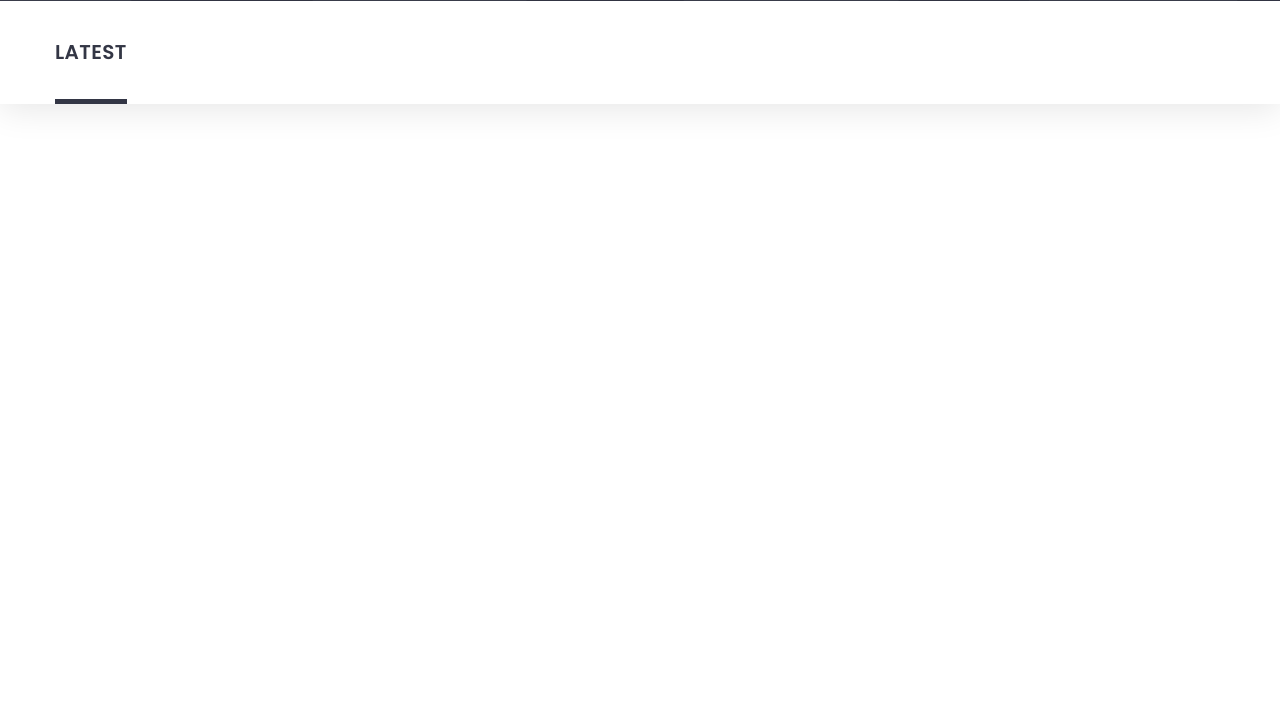
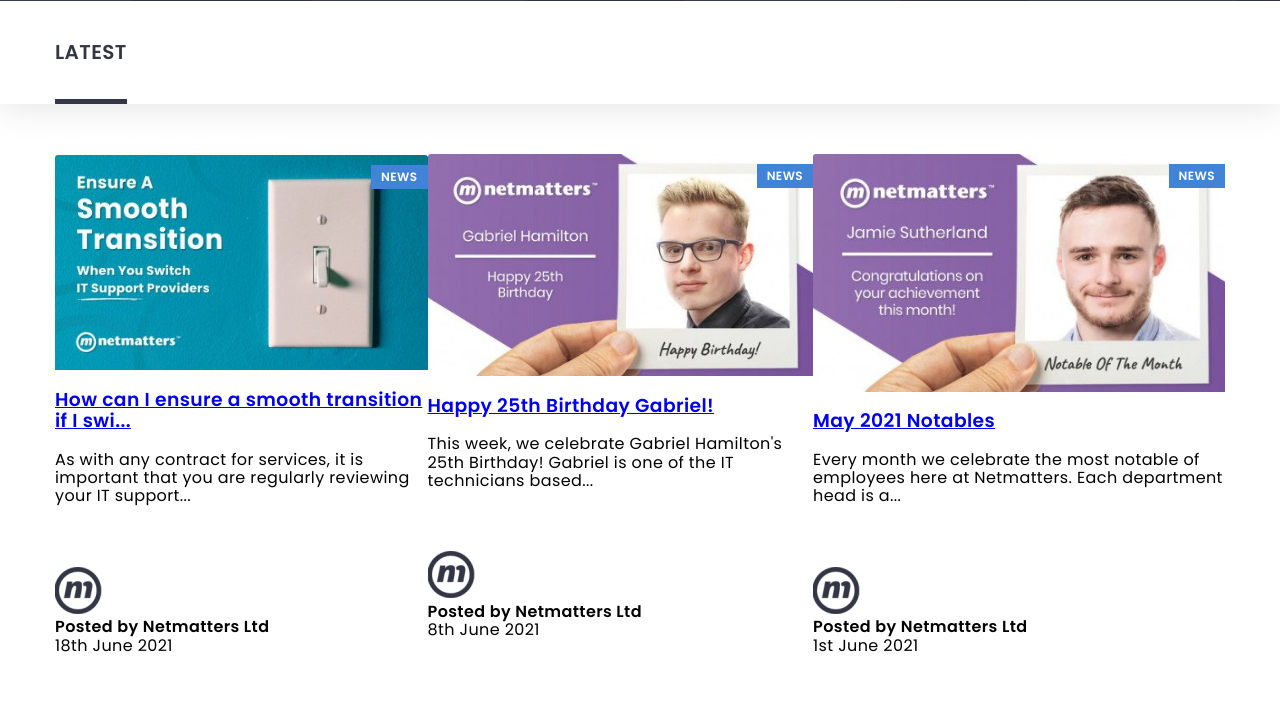
Before and after one commit to tahinia/HTML-CSS-Reflection, a PHP site: page / in a window 1280 px wide. Shown: the part 2215-2920 px from the top of the page. Before the commit the page ends 2324 px from the top, so only its background shows below. Run offline with PHP 8.4, Linux system fonts and the light colour scheme; some libraries are stand-ins or nearby versions.

Commit message:
Addition of news cards to site

```diff
--- a/index.html
+++ b/index.html
@@ -275,13 +275,95 @@
     <div class="section margin-width">
       <div class="cards-news">
         <div class="news-1">
+          <div class="news-img-container">
+            <a href="#" class="category">NEWS</a>
+            <a class="news-img" href="">
+              <img src="img/how-can-i-66LR.jpg" alt="Netmatters Ltd">
+            </a>
+          </div>
+          <div class="news-text">
+            <a href="#" target="_blank">
+              <h3>
+                How can I ensure a smooth transition if I swi...
+            </h3>
+            </a>
+            <p>As with any contract for services, it is important that you are regularly reviewing your IT support...
+              </p>
+              <a href="#">
+                <div class="btn news-button"> Read More</div>
+              </a>
+              <div class="news-poster">
+                <div class="news-logo">
+                  <img src="img/netmatters-ltd-VXAv.png" alt="Netmatters">
+                </div>
+                <div class="news-details">
+                  <strong class="main-text">Posted by Netmatters Ltd</strong>
+                  <br>
+                  18th June 2021
+                </div>
+              </div>
+          </div>
 
         </div>
         <div class="news-2">
-
+          <div class="news-img-container">
+            <a href="#" class="category">NEWS</a>
+            <a class="news-img" href="">
+              <img src="img/happy-25th-birthday-Hn2f.jpg" alt="Birthday">
+            </a>
+          </div>
+          <div class="news-text">
+            <a href="#" target="_blank">
+              <h3>
+                Happy 25th Birthday Gabriel!
+              </h3>
+            </a>
+            <p>This week, we celebrate Gabriel Hamilton's 25th Birthday! Gabriel is one of the IT technicians based...
+              </p>
+              <a href="#">
+                <div class="btn news-button"> Read More</div>
+              </a>
+              <div class="news-poster">
+                <div class="news-logo">
+                  <img src="img/netmatters-ltd-VXAv.png" alt="Netmatters">
+                </div>
+                <div class="news-details">
+                  <strong class="main-text">Posted by Netmatters Ltd</strong>
+                  <br>
+                  8th June 2021
+                </div>
+              </div>
+          </div>
         </div>
         <div class="news-3">
-
+          <div class="news-img-container">
+            <a href="#" class="category">NEWS</a>
+            <a class="news-img" href="">
+              <img src="img/may-2021-notables-B8cl.jpg" alt="Netmatters Ltd">
+            </a>
+          </div>
+          <div class="news-text">
+            <a href="#" target="_blank">
+              <h3>
+               May 2021 Notables
+            </h3>
+            </a>
+            <p>Every month we celebrate the most notable of employees here at Netmatters. Each department head is a...
+              </p>
+              <a href="#">
+                <div class="btn news-button"> Read More</div>
+              </a>
+              <div class="news-poster">
+                <div class="news-logo">
+                  <img src="img/netmatters-ltd-VXAv.png" alt="Netmatters">
+                </div>
+                <div class="news-details">
+                  <strong class="main-text">Posted by Netmatters Ltd</strong>
+                  <br>
+                  1st June 2021
+                </div>
+              </div>
+          </div>
         </div>
       </div>
     </div>
--- a/scss/_latest.scss
+++ b/scss/_latest.scss
@@ -26,3 +26,62 @@
         right: 0px;
     }
 }
+
+.cards-news{
+    display: flex;
+    flex-wrap: wrap;
+    padding-left: 15px;
+    padding-right: 15px;
+    margin-left: auto;
+    margin-right: auto;
+
+    @include mq('sm'){
+        flex-direction: row;
+        flex-wrap: nowrap;
+        align-items: flex-start;
+        margin-top: auto;
+    }
+}
+
+.category{
+    position: absolute;
+    color: #fff;
+    font-size: .75rem;
+    padding: 0 10px;
+    line-height: 1.5rem;
+    text-transform: uppercase;
+    right: 0;
+    top: 10px;
+    z-index: 1;
+    text-decoration: none;
+    font-weight: 600;
+    background-color: #4183d7;
+}
+
+.news-1{
+   @include mq('sm'){
+       margin-top: auto;
+       align-self: stretch;
+   }
+}
+
+.news-img-container{
+    position: relative;
+    overflow: hidden;
+
+    &:hover img{
+        transform: scale(1.1);
+        opacity: .75;
+    }
+}
+
+.news-img{
+
+    img {display: block;
+        position: relative;
+        border-radius: 3px 3px 0 0;
+        width: 100%;
+        transition: all 0.25s cubic-bezier(0.215, 0.61, 0.355, 1);
+
+    }
+}
--- a/scss/style.css
+++ b/scss/style.css
@@ -564,4 +564,75 @@
   left: 0px;
   right: 0px;
 }
+
+.cards-news {
+  display: -webkit-box;
+  display: -ms-flexbox;
+  display: flex;
+  -ms-flex-wrap: wrap;
+      flex-wrap: wrap;
+  padding-left: 15px;
+  padding-right: 15px;
+  margin-left: auto;
+  margin-right: auto;
+}
+
+@media (min-width: 768px) {
+  .cards-news {
+    -webkit-box-orient: horizontal;
+    -webkit-box-direction: normal;
+        -ms-flex-direction: row;
+            flex-direction: row;
+    -ms-flex-wrap: nowrap;
+        flex-wrap: nowrap;
+    -webkit-box-align: start;
+        -ms-flex-align: start;
+            align-items: flex-start;
+    margin-top: auto;
+  }
+}
+
+.category {
+  position: absolute;
+  color: #fff;
+  font-size: .75rem;
+  padding: 0 10px;
+  line-height: 1.5rem;
+  text-transform: uppercase;
+  right: 0;
+  top: 10px;
+  z-index: 1;
+  text-decoration: none;
+  font-weight: 600;
+  background-color: #4183d7;
+}
+
+@media (min-width: 768px) {
+  .news-1 {
+    margin-top: auto;
+    -ms-flex-item-align: stretch;
+        -ms-grid-row-align: stretch;
+        align-self: stretch;
+  }
+}
+
+.news-img-container {
+  position: relative;
+  overflow: hidden;
+}
+
+.news-img-container:hover img {
+  -webkit-transform: scale(1.1);
+          transform: scale(1.1);
+  opacity: .75;
+}
+
+.news-img img {
+  display: block;
+  position: relative;
+  border-radius: 3px 3px 0 0;
+  width: 100%;
+  -webkit-transition: all 0.25s cubic-bezier(0.215, 0.61, 0.355, 1);
+  transition: all 0.25s cubic-bezier(0.215, 0.61, 0.355, 1);
+}
 /*# sourceMappingURL=style.css.map */
```
Also changed, not shown: 1 other file.
